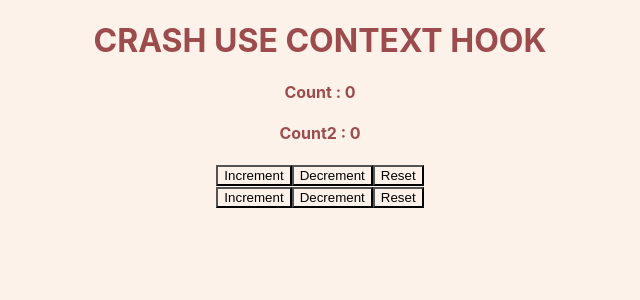
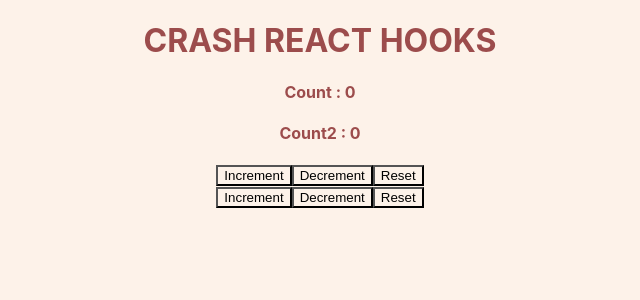
Before and after one commit to venkat-devish/crash-react-hooks, a React (Create React App) app: page / in a window 1280 px wide. Shown: the top 300 px of the page, without its empty margins (320-960 px from the left). Built offline with nearby package versions, Linux system fonts and the light colour scheme.

Commit message:
Update App.js

```diff
--- a/src/App.js
+++ b/src/App.js
@@ -4,7 +4,7 @@ import Counter_C from "./Hooks/useReducerHook/Counter_C";
 function App() {
   return (
     <div className="App">
-      <h1>CRASH USE CONTEXT HOOK</h1>
+      <h1>CRASH REACT HOOKS</h1>
       <Counter_C />
     </div>
   );
```
